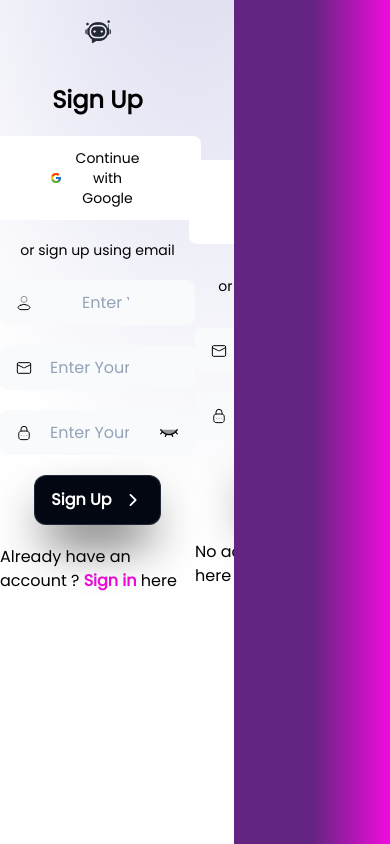
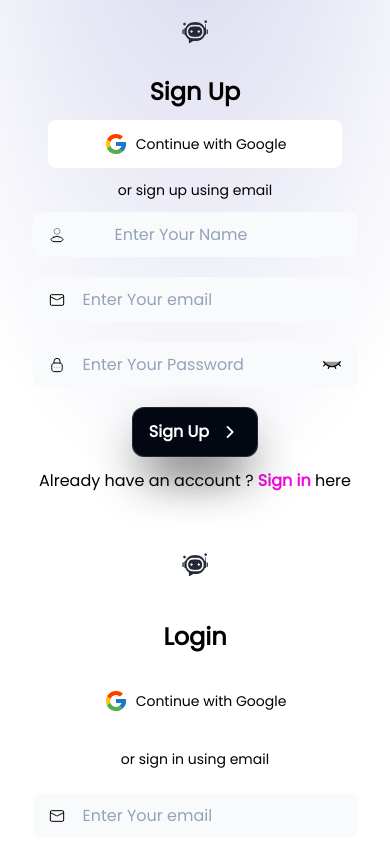
Before and after one commit to SolaraExeDev/AI-Chat, a Next.js app: page /signup in a window 390 px wide. Built offline with nearby package versions, Linux system fonts and the light colour scheme; no server answers.

Commit message:
Updating UI 🛠️ and Beautiful Read Me added ✅

```diff
--- a/app/globals.css
+++ b/app/globals.css
@@ -2,6 +2,9 @@
 @tailwind components;
 @tailwind utilities;
 
+html{
+  scroll-behavior: smooth;
+}
 ::selection {
   color: white;
   background-color: rgb(119, 119, 119);
@@ -97,3 +100,7 @@ li >code {
   width: 50%;
   transform: rotate(180deg);
 }
+th,td,tr{
+  border: 1px solid black;
+  padding: 3px 9px;
+}
--- a/app/signup/page.js
+++ b/app/signup/page.js
@@ -2,8 +2,9 @@
 import React, { useState, useRef } from 'react'
 import { Client, Account, OAuthProvider, ID } from 'appwrite';
 import { ToastContainer, toast, Bounce } from 'react-toastify';
-import { redirect } from 'next/navigation';
+import { redirect,useRouter } from 'next/navigation';
 const page = () => {
+    const router=useRouter()
     const client = new Client();
     const [inputs, setinputs] = useState({
         email: "",
@@ -18,7 +19,7 @@ const page = () => {
 
     const account = new Account(client);
     const ref = useRef()
-    const ref1= useRef()
+    const ref1 = useRef()
     const handleinputschange = (e) => {
         setinputs({ ...inputs, [e.target.name]: e.target.value })
         console.log(inputs);
@@ -89,6 +90,7 @@ const page = () => {
         redirect("/chatroom")
     }
     const rotate = () => {
+        window.scrollTo(0, 1111)
         document.querySelector(".rotating-div").classList.add("rotate")
     }
     const handlelogininputs = (e) => {
@@ -98,7 +100,14 @@ const page = () => {
         })
     }
     const handlelogin = async () => {
-        account.createEmailPasswordSession(logininputs.email, logininputs.password)
+        await account.createEmailPasswordSession(logininputs.email, logininputs.password)
+        .then(()=>{
+            setlogininputs({
+                email: "",
+                password: ""
+            })
+            router.push("/chatroom")
+        })
             .catch(e => {
                 console.log(e);
                 toast('🚀 Invalid Email / Password', {
@@ -114,11 +123,7 @@ const page = () => {
                 });
                 return;
             })
-            setlogininputs({
-                email: "",
-                password: ""
-            })
-            redirect("/chatroom")
+
 
 
     }
@@ -146,7 +151,7 @@ const page = () => {
         }
     }
     return (
-        <div className="absolute top-0 z-[-2] h-screen w-screen bg-white bg-[radial-gradient(ellipse_80%_80%_at_50%_-20%,rgba(120,119,198,0.3),rgba(255,255,255,0))]">
+        <div className="absolute top-0 z-[-2] h-screen w-screen bg-white bg-[radial-gradient(ellipse_80%_80%_at_50%_-20%,rgba(120,119,198,0.3),rgba(255,255,255,0))] overflow-hidden">
             <ToastContainer
                 position="top-right"
                 autoClose={5000}
@@ -159,8 +164,8 @@ const page = () => {
                 transition={Bounce}
                 className="font-mono"
             />
-            <div className='relative h-full w-full overflow-hidden flex justify-between'>
-                <div className='relative z-0 flex flex-col items-center  w-1/2 gap-5'>
+            <div className='relative h-full w-full overflow-hidden items-center flex md:flex-row flex-col md:justify-between'>
+                <div id='signup' className='relative z-0 flex flex-col items-center w-10/12 md:w-1/2 gap-3 md:gap-5 '>
                     <div className=' font-bold '>
                         <img src="/logo.webp" className='w-16 h-16 rounded-full' alt="Bot Logo" />
 
@@ -342,12 +347,12 @@ const page = () => {
 
 
                     </div>
-                    <div>Already have an account ? <span onClick={rotate} className='font-bold text-[#f10ade] cursor-pointer'>Sign in</span> here</div>
+                    <div>Already have an account ? <a href='#login' onClick={rotate} className='font-bold text-[#f10ade] cursor-pointer'>Sign in</a> here</div>
                 </div>
-                <div className='rotating-div absolute top-0 z-10 left-[calc(100%-40%)] transition-all duration-1000 w-[40%] h-full bg-gradient-to-r from-[#642481] via-[#642481] to-[#f10ade]'>
+                <div className='rotating-div absolute top-0 hidden md:block z-10 left-[calc(100%-40%)] transition-all duration-1000 w-[40%] h-full bg-gradient-to-r from-[#642481] via-[#642481] to-[#f10ade]'>
 
                 </div>
-                <div className='relative z-0 flex flex-col items-center  w-1/2 gap-8'>
+                <div id='login' className='relative z-0 flex flex-col items-center mt-10 md:mt-0  w-10/12 md:w-1/2 gap-6 md:gap-8'>
                     <div className=' font-bold '>
                         <img src="/logo.webp" className='w-16 h-16 rounded-full' alt="Bot Logo" />
 
@@ -503,7 +508,7 @@ const page = () => {
 
 
                     </div>
-                    <div>No account ? <span onClick={derotate} className='font-bold text-[#f10ade] cursor-pointer'>Sign Up</span> here</div>
+                    <div>No account ? <a href='#signup' onClick={derotate} className='font-bold text-[#f10ade] cursor-pointer'>Sign Up</a> here</div>
                 </div>
             </div>
         </div>
```
Also changed, not shown: 1 other file (tests, documents, lock files or other folders).
